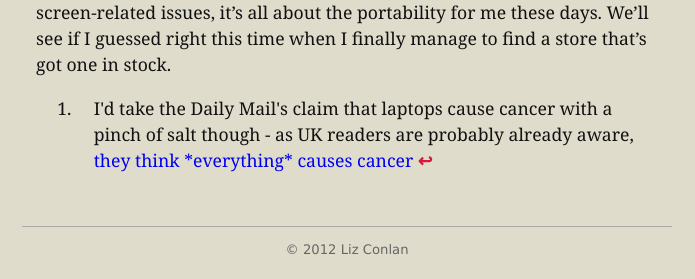
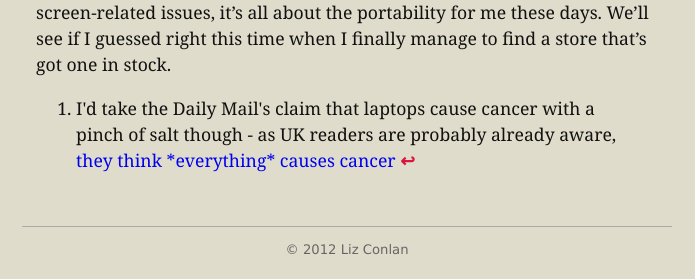
Before and after one commit to lizconlan/lizconlan.github.com, a Jekyll site: the page built from _posts/2012-11-03-a-few-thoughts-on-tablets.md, in a window 1280 px wide. Shown: the part 2227-2506 px from the top of the page, without its empty margins (293-988 px from the left). Built offline with Jekyll 4.4.1, drawn with Linux system fonts in a browser that asks for light colours.

Commit message:
fiddling around with the footnotes

```diff
--- a/_layouts/post.html
+++ b/_layouts/post.html
@@ -18,7 +18,7 @@
       span.post_date{display:block;position:absolute;text-align:center;top:-3.4em;right:0.5em;font-size:0.85em;color:#666}
       sup a{color:#666;padding:0 0.25em;}
       ul#footnotes{margin-top:2.5em;border-top:1px solid #888;padding-top:2em;font-size:0.85em;margin-left:1em;margin-right:1em;padding-left:0}
-      ol#footnotes li{margin-left:0;padding-left:1em;padding-right:1em}
+      ol#footnotes li{margin-left:0;padding-left:0;padding-right:1em}
       ol#footnotes li a{text-decoration:none}
       ol#footnotes li a.return{color:crimson;font-weight:bold}
       ol#footnotes li a.return:hover{color:#111;}
```
